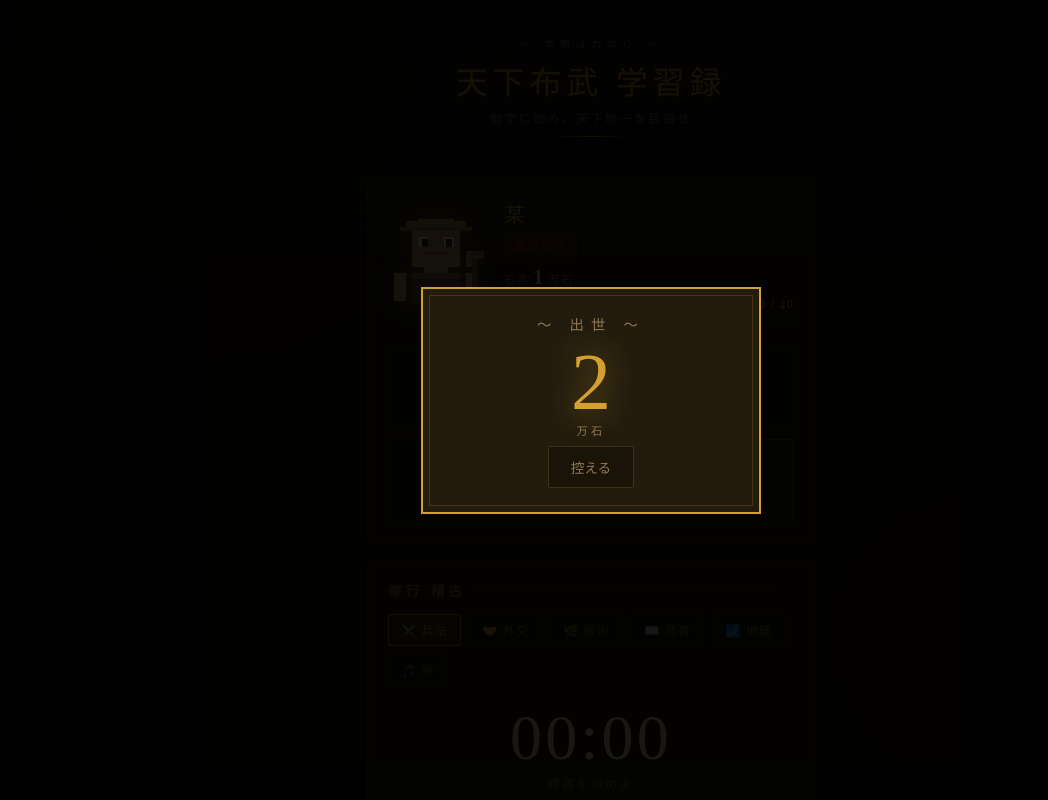
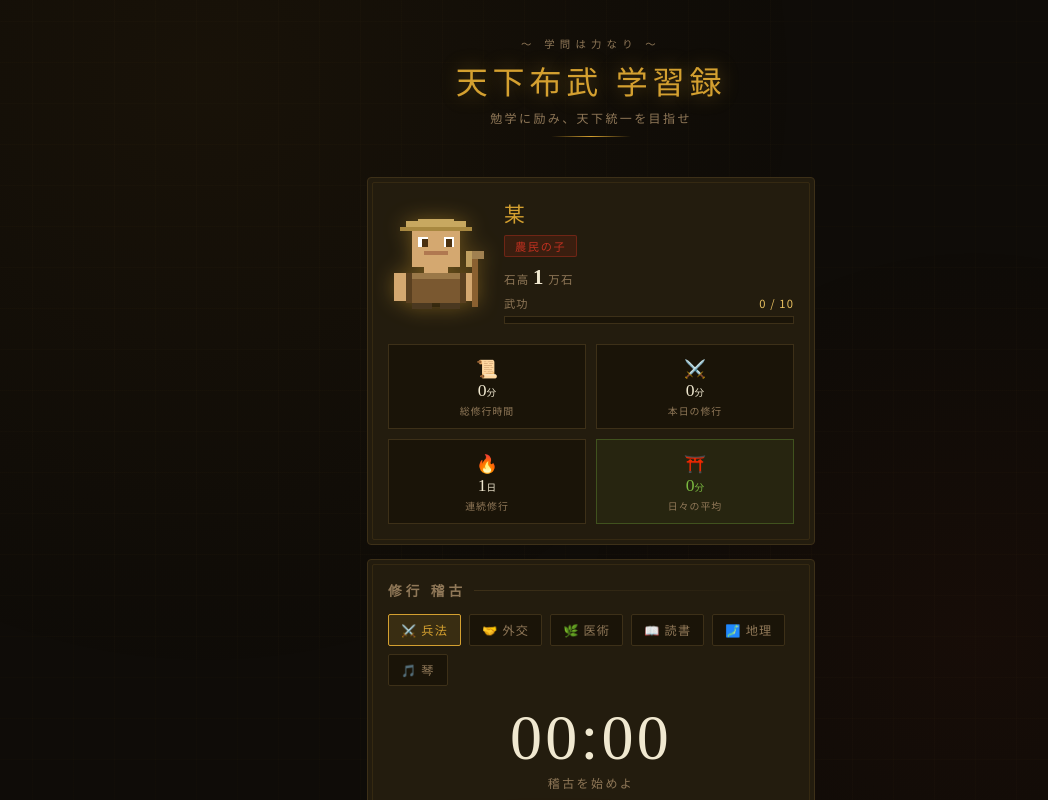
Before and after one commit to mando-cell873/studyquest_taikoki, a plain HTML site: page index.html in a window 1280 px wide. Shown: the top 800 px of the page, without its empty margins (49-1097 px from the left). Drawn offline with Linux system fonts and the light colour scheme; a web font is replaced by a local one.

Commit message:
Update index.html

```diff
--- a/index.html
+++ b/index.html
@@ -113,7 +113,8 @@ body::before{
 /* Overlays */
 .overlay{position:fixed;top:0;left:0;width:100%;height:100%;z-index:900;display:none;-webkit-overflow-scrolling:touch;}
 .overlay.show{display:block;}
-.lu-bg{background:rgba(0,0,0,0.9);display:-webkit-flex;display:flex;-webkit-align-items:center;align-items:center;-webkit-justify-content:center;justify-content:center;}
+.lu-bg{background:rgba(0,0,0,0.9);}
+.lu-bg.show{display:-webkit-flex;display:flex;-webkit-align-items:center;align-items:center;-webkit-justify-content:center;justify-content:center;}
 .lu-box{text-align:center;padding:24px;background:var(--card);border:2px solid var(--accent);max-width:340px;width:90%;position:relative;}
 .lu-box::before{content:'';position:absolute;top:6px;left:6px;right:6px;bottom:6px;border:1px solid rgba(212,160,48,0.2);pointer-events:none;}
 .lu-box .big{font-family:'Zen Antique',serif;font-size:0.9rem;color:var(--dim);letter-spacing:0.5em;margin-bottom:8px;}
```
